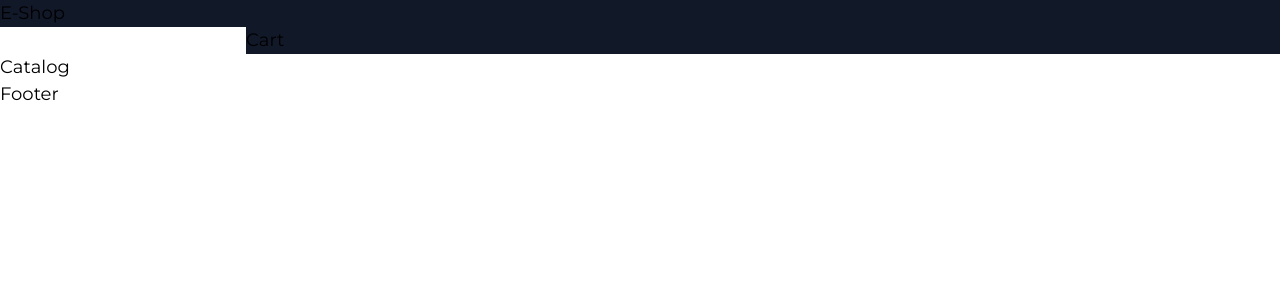
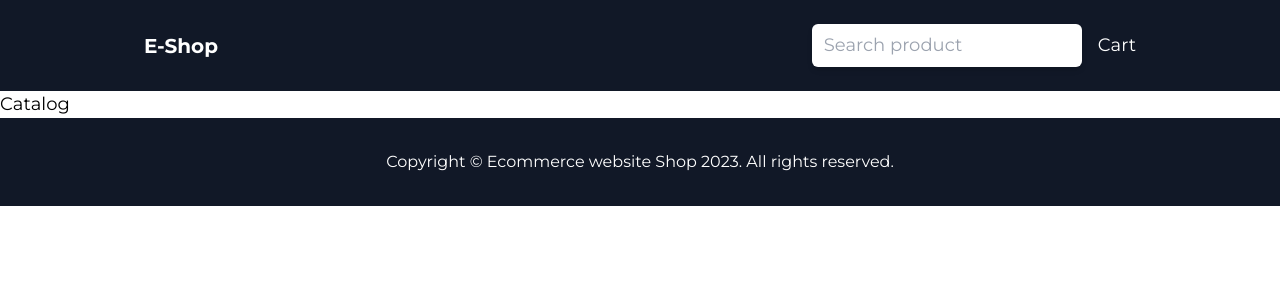
Before and after one commit to Grinch3214/e-commerce-front, a Vue app: page /#/ in a window 1280 px wide. Shown: the top 300 px of the page. Built offline with nearby package versions, Linux system fonts and the light colour scheme.

Commit message:
added styles for header and footer

```diff
--- a/src/App.vue
+++ b/src/App.vue
@@ -4,7 +4,7 @@
 </script>
 
 <template>
-	<HeaderComponent class="bg-gray-900" />
+	<HeaderComponent />
 	<main>
 		<router-view />
 	</main>
--- a/src/views/FooterView.vue
+++ b/src/views/FooterView.vue
@@ -1,3 +1,7 @@
 <template>
-	<div>Footer</div>
+	<footer class="bg-gray-900 py-8 text-sm md:text-base">
+		<div class="container mx-auto px-4 text-white text-center">
+			<p>Copyright &copy; Ecommerce website Shop 2023. All rights reserved.</p>
+		</div>
+	</footer>
 </template>
--- a/src/views/HeaderView.vue
+++ b/src/views/HeaderView.vue
@@ -1,9 +1,11 @@
 <template>
-	<div class="">
-		<a href="#">E-Shop</a>
-		<div>
-			<input type="text">
-			<a href="#">Cart</a>
+	<header class="bg-gray-900 text-white">
+		<div class="flex justify-between items-center container mx-auto px-4 py-6">
+			<a class="text-xl font-bold" href="#">E-Shop</a>
+			<div class="flex gap-4 items-center">
+				<input class="rounded-md px-3 py-2 shadow-md text-black" type="text" placeholder="Search product">
+				<a href="#">Cart</a>
+			</div>
 		</div>
-	</div>
+	</header>
 </template>
```
